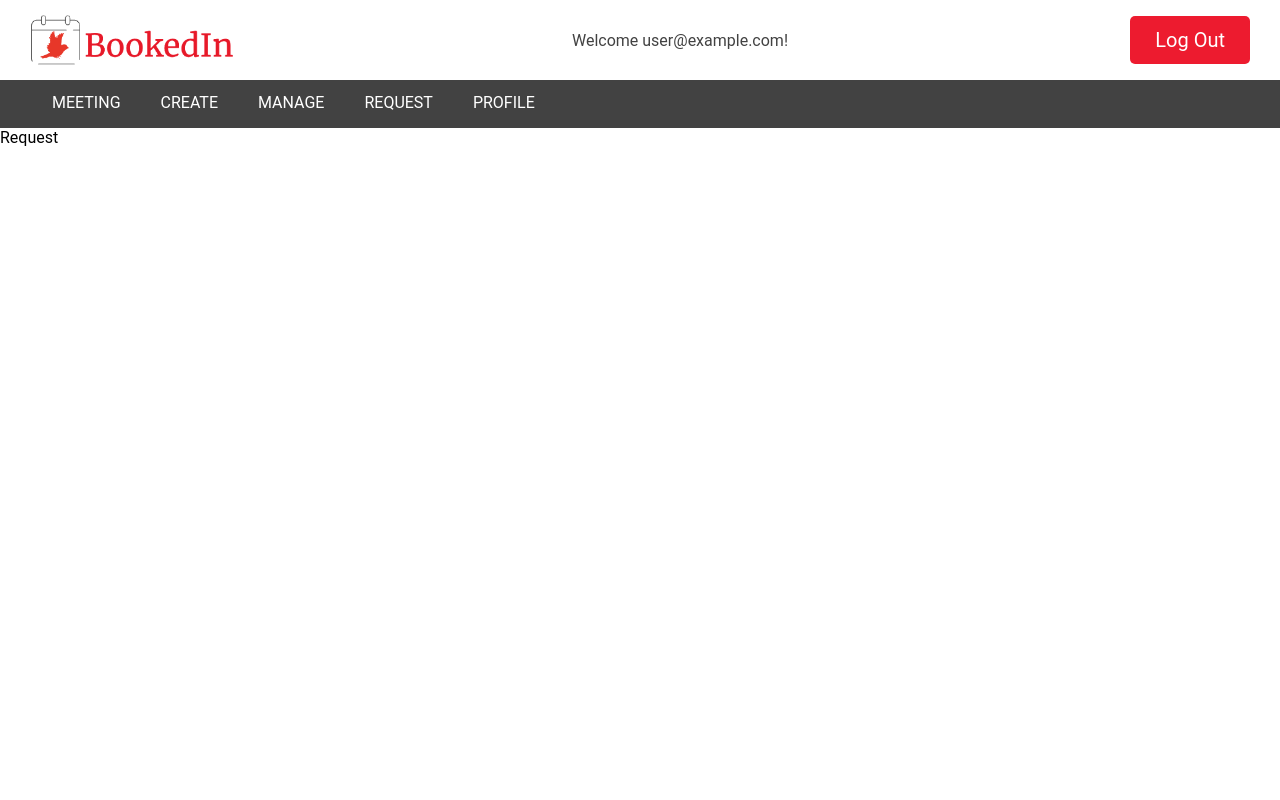
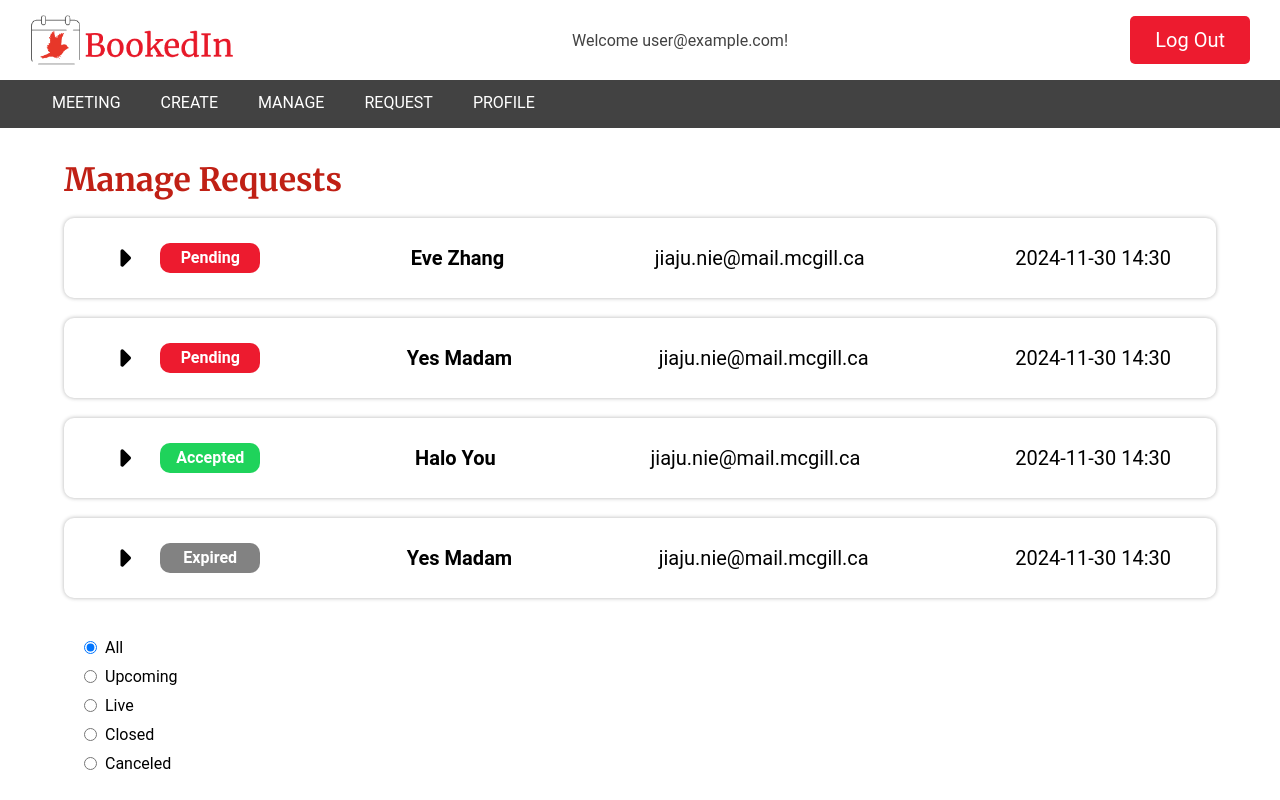
Before and after one commit to MichaelangJason/COMP307-Final-Project, a React (Create React App) app in the folder frontend/: page /user/1/request in a window 1280 px wide. Built offline with nearby package versions, Linux system fonts and the light colour scheme.

Commit message:
Implement styling for RequestAccordion.tsx

```diff
--- /dev/null
+++ b/frontend/src/components/RequestAccordion.tsx
@@ -0,0 +1,72 @@
+import { useState } from "react";
+import { FontAwesomeIcon } from "@fortawesome/react-fontawesome";
+import { faCaretDown, faCaretRight } from "@fortawesome/free-solid-svg-icons";
+
+import RequestStatus from "./RequestStatus";
+import "../styles/RequestAccordion.scss";
+import SubmitButton from "./SubmitButton";
+
+interface Props {
+  status: "expired" | "pending" | "accepted";
+  name: string;
+  email: string;
+  date: string;
+  time: string;
+  reason: string;
+  showButtons?: boolean;
+}
+
+const RequestAccordion = ({
+  status,
+  name,
+  email,
+  date,
+  time,
+  reason,
+  showButtons = false,
+}: Props) => {
+  const [isExpanded, setIsExpanded] = useState<boolean>(false);
+
+  return (
+    <div className="requestAccordion">
+      <div className="visibleContent">
+        <button onClick={() => setIsExpanded(!isExpanded)}>
+          {isExpanded ? (
+            <FontAwesomeIcon icon={faCaretDown} />
+          ) : (
+            <FontAwesomeIcon icon={faCaretRight} />
+          )}
+        </button>
+        <div className="visibleInfo">
+          <RequestStatus status={status} />
+          <label>{name}</label>
+          <p>{email}</p>
+          <p>
+            {date} {time}
+          </p>
+        </div>
+      </div>
+      <div className={`hiddenContent ${isExpanded ? "show" : ""}`}>
+        <label>Reason of Meeting:</label>
+        <p>
+          {reason}
+        </p>
+        {showButtons && (
+          <div className="decisionButtons">
+            <SubmitButton
+              className="declineButton"
+              value="Decline"
+              onSubmit={() => console.log("decline")}
+            />
+            <SubmitButton
+              value="Approve"
+              onSubmit={() => console.log("decline")}
+            />
+          </div>
+        )}
+      </div>
+    </div>
+  );
+};
+
+export default RequestAccordion;
--- /dev/null
+++ b/frontend/src/components/RequestStatus.tsx
@@ -0,0 +1,22 @@
+import "../styles/RequestStatus.scss";
+
+interface Props {
+  status: "expired" | "pending" | "accepted";
+}
+
+const RequestStatus = ({ status }: Props) => {
+  const getStatusInfo = () => {
+    switch (status) {
+      case "expired":
+        return "Expired";
+      case "pending":
+        return "Pending";
+      case "accepted":
+        return "Accepted";
+    }
+  };
+
+  return <div className={`requestStatus ${status}`}>{getStatusInfo()}</div>;
+};
+
+export default RequestStatus;
--- a/frontend/src/components/TimeStamp.tsx
+++ b/frontend/src/components/TimeStamp.tsx
@@ -6,13 +6,16 @@ interface Props {
   start: string;
   end: string;
   onDelete: () => void;
+  readOnly: boolean;
 }
 
-const TimeStamp = ({ start, end, onDelete }: Props) => {
+const TimeStamp = ({ start, end, onDelete, readOnly }: Props) => {
   return (
     <div className="timeStamp">
       {start} - {end}
-      <img onClick={onDelete} src={deleteIcon} className="xIcon" />
+      {readOnly && (
+        <img onClick={onDelete} src={deleteIcon} className="xIcon" />
+      )}
     </div>
   );
 };
--- a/frontend/src/private-pages/Request.tsx
+++ b/frontend/src/private-pages/Request.tsx
@@ -1,5 +1,105 @@
+import { useState } from "react";
+
+import RequestAccordion from "components/RequestAccordion";
+import "../styles/Request.scss";
+
 const Request = () => {
-  return <>Request</>;
+  const [filter, setFilter] = useState("All");
+  return (
+    <>
+      <h1>Manage Requests</h1>
+      <div id="request">
+        <RequestAccordion
+          status="pending"
+          name="Eve Zhang"
+          email="jiaju.nie@mail.mcgill.ca"
+          date="2024-11-30"
+          time="14:30"
+          reason="bla bla bla bla bla bla bla"
+        />
+        <RequestAccordion
+          status="pending"
+          name="Yes Madam"
+          email="jiaju.nie@mail.mcgill.ca"
+          date="2024-11-30"
+          time="14:30"
+          reason="I think I’ve seen this film before, but I didn’t like the ending. Hey
+          hey you you I dont like your girfriend, no why no why I think you need
+          a new one."
+          showButtons
+        />
+        <RequestAccordion
+          status="accepted"
+          name="Halo You"
+          email="jiaju.nie@mail.mcgill.ca"
+          date="2024-11-30"
+          time="14:30"
+          reason="bla bla bla bla bla bla bla"
+        />
+        <RequestAccordion
+          status="expired"
+          name="Yes Madam"
+          email="jiaju.nie@mail.mcgill.ca"
+          date="2024-11-30"
+          time="14:30"
+          reason="bla bla bla bla bla bla bla bla bla bla bla bla bla bla bla bla bla bla bla bla bla bla bla bla bla bla bla bla bla bla bla bla bla bla bla bla bla bla bla bla bla bla bla bla bla bla bla bla bla bla bla bla bla bla bla bla"
+          showButtons
+        />
+        <div className="filter-options">
+          <label>
+            <input
+              type="radio"
+              name="filter"
+              value="All"
+              checked={filter === "All"}
+              onChange={() => setFilter("All")}
+            />
+            All
+          </label>
+          <label>
+            <input
+              type="radio"
+              name="filter"
+              value="Upcoming"
+              checked={filter === "Upcoming"}
+              onChange={() => setFilter("Upcoming")}
+            />
+            Upcoming
+          </label>
+          <label>
+            <input
+              type="radio"
+              name="filter"
+              value="Live"
+              checked={filter === "Live"}
+              onChange={() => setFilter("Live")}
+            />
+            Live
+          </label>
+          <label>
+            <input
+              type="radio"
+              name="filter"
+              value="Closed"
+              checked={filter === "Closed"}
+              onChange={() => setFilter("Closed")}
+            />
+            Closed
+          </label>
+          <label>
+            <input
+              type="radio"
+              name="filter"
+              value="Canceled"
+              checked={filter === "Canceled"}
+              onChange={() => setFilter("Canceled")}
+            />
+            Canceled
+          </label>
+        </div>
+      </div>
+    </>
+  );
 };
 
 export default Request;
--- a/frontend/src/styles/Edit.scss
+++ b/frontend/src/styles/Edit.scss
@@ -26,4 +26,8 @@
   .submitButton {
     align-self: flex-end;
   }
+
+  @media (max-width: 800px) {
+    padding: 0 2rem;
+  }
 }
--- a/frontend/src/styles/MeetingPoll.scss
+++ b/frontend/src/styles/MeetingPoll.scss
@@ -19,4 +19,8 @@
       margin: 0 0 20px 0;
     }
   }
+
+  @media (max-width: 800px) {
+    padding: 0 2rem;
+  }
 }
--- /dev/null
+++ b/frontend/src/styles/Request.scss
@@ -0,0 +1,42 @@
+#request {
+  padding: 0 64px;
+
+  > div {
+    margin: 20px 0;
+  }
+
+  .filter-options {
+    display: flex;
+    flex-direction: column;
+    gap: 10px; // Space between filter options
+    padding: 20px;
+    margin-right: 100px;
+    max-width: 300px;
+
+    /* Border for testing purposes */
+    // border: 1px solid #ddd;
+    // border-radius: 8px;
+    // background-color: #f9f9f9;
+
+    label {
+      display: flex;
+      align-items: center;
+      gap: 8px;
+
+      input[type="radio"] {
+        margin: 0;
+      }
+    }
+
+    // Narrower filter for smaller screens
+    @media (max-width: 650px) {
+      max-width: 150px;
+      padding: 20px;
+      margin-right: 20px;
+    }
+  }
+
+  @media (max-width: 800px) {
+    padding: 0 2rem;
+  }
+}
--- /dev/null
+++ b/frontend/src/styles/RequestAccordion.scss
@@ -0,0 +1,147 @@
+@use "../themes/colors.scss";
+
+.requestAccordion {
+  width: 100%;
+  height: max-content;
+  display: flex;
+  flex-direction: column;
+  align-items: center;
+  padding: 0 30px;
+  border-radius: 10px;
+  box-shadow: 0 0 4px rgba(0, 0, 0, 0.3);
+
+  .visibleContent {
+    padding-inline: 15px;
+    height: 80px;
+    width: 100%;
+    display: flex;
+    align-items: center;
+    flex-wrap: wrap;
+    gap: 2%;
+
+    button {
+      width: 30px;
+      height: 30px;
+      border: none;
+      background-color: colors.$white;
+      cursor: pointer;
+
+      svg {
+        width: 100%;
+        height: 100%;
+      }
+
+      @media (max-width: 650px) {
+        width: 20px;
+        height: 20px;
+      }
+    }
+
+    .visibleInfo {
+      flex-grow: 1;
+      display: flex;
+      align-items: center;
+      justify-content: space-between;
+
+      label {
+        font-weight: 700;
+        font-size: 20px;
+
+        @media (max-width: 1000px) {
+          font-size: 16px;
+        }
+        @media (max-width: 800px) {
+          font-size: 12px;
+        }
+        @media (max-width: 650px) {
+          font-size: 8px;
+        }
+      }
+
+      p {
+        font-weight: 400;
+        font-size: 20px;
+
+        @media (max-width: 1000px) {
+          font-size: 16px;
+        }
+        @media (max-width: 800px) {
+          font-size: 12px;
+        }
+        @media (max-width: 650px) {
+          font-size: 8px;
+        }
+      }
+    }
+    @media (max-width: 1000px) {
+      padding-inline: 0px;
+    }
+  }
+  @media (max-width: 650px) {
+    padding: 0 10px;
+  }
+
+  .hiddenContent {
+    display: flex;
+    flex-direction: column;
+    overflow: hidden;
+    width: 100%;
+    height: 0;
+    padding: 0 0 0 calc(45px + 2%);
+
+    label {
+      font-weight: 700;
+      font-size: 20px;
+
+      @media (max-width: 1000px) {
+        font-size: 16px;
+      }
+      @media (max-width: 800px) {
+        font-size: 12px;
+      }
+      @media (max-width: 650px) {
+        font-size: 8px;
+      }
+    }
+
+    p {
+      font-weight: 400;
+      font-size: 20px;
+
+      @media (max-width: 1000px) {
+        font-size: 16px;
+      }
+      @media (max-width: 800px) {
+        font-size: 12px;
+      }
+      @media (max-width: 650px) {
+        font-size: 8px;
+      }
+    }
+
+    .decisionButtons {
+      display: flex;
+      gap: 30px;
+      align-self: flex-end;
+
+      .declineButton {
+        input {
+          background-color: colors.$mediumGray;
+        }
+      }
+    }
+
+    @media (max-width: 1000px) {
+      padding: 0 calc(30px + 2%);
+    }
+
+    @media (max-width: 650px) {
+      padding: 0 calc(20px + 2%);
+    }
+  }
+
+  .show {
+    height: max-content;
+    padding: 20px 0 20px calc(45px + 2%);
+  }
+}
--- /dev/null
+++ b/frontend/src/styles/RequestStatus.scss
@@ -0,0 +1,35 @@
+@use "../themes/colors.scss";
+
+.requestStatus {
+  height: 30px;
+  width: 100px;
+  color: colors.$white;
+  font-weight: 700;
+  border-radius: 10px;
+  padding: 5px 10px;
+  text-align: center;
+  display: flex;
+  align-items: center;
+  justify-content: center;
+
+  @media (max-width: 1000px) {
+    font-size: 12px;
+  }
+  @media (max-width: 650px) {
+    height: 20px;
+    width: 50px;
+    font-size: 8px;
+  }
+}
+
+.expired {
+  background-color: colors.$mediumGray;
+}
+
+.pending {
+  background-color: colors.$brightRed;
+}
+
+.accepted {
+  background-color: colors.$green;
+}
--- a/frontend/src/styles/SubmitButton.scss
+++ b/frontend/src/styles/SubmitButton.scss
@@ -9,4 +9,5 @@
   background-color: colors.$brightRed;
   border: none;
   border-radius: 5px;
+  cursor: pointer;
 }
```
Also changed, not shown: frontend/src/components/MeetingDate.tsx (+16 -0 lines).
